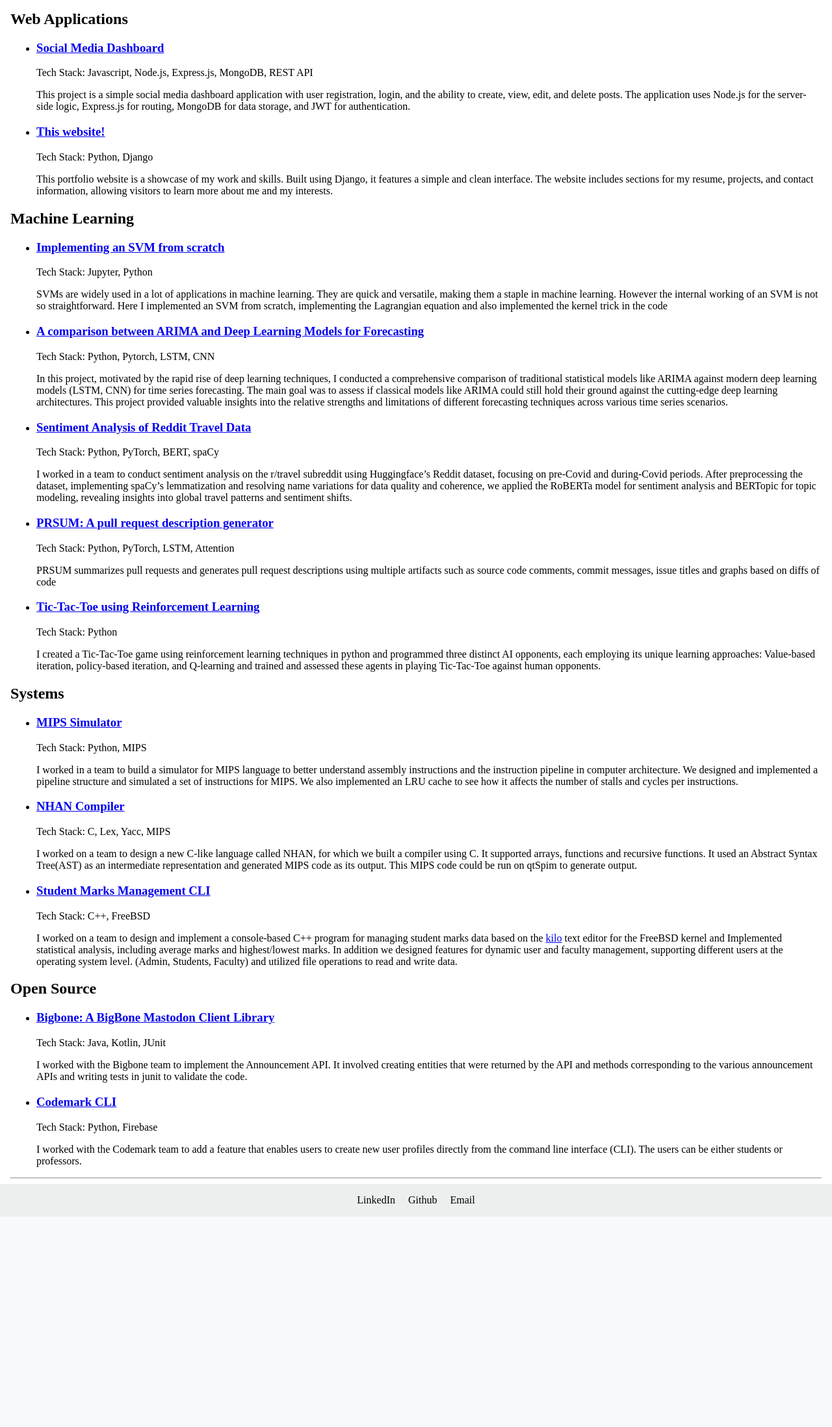
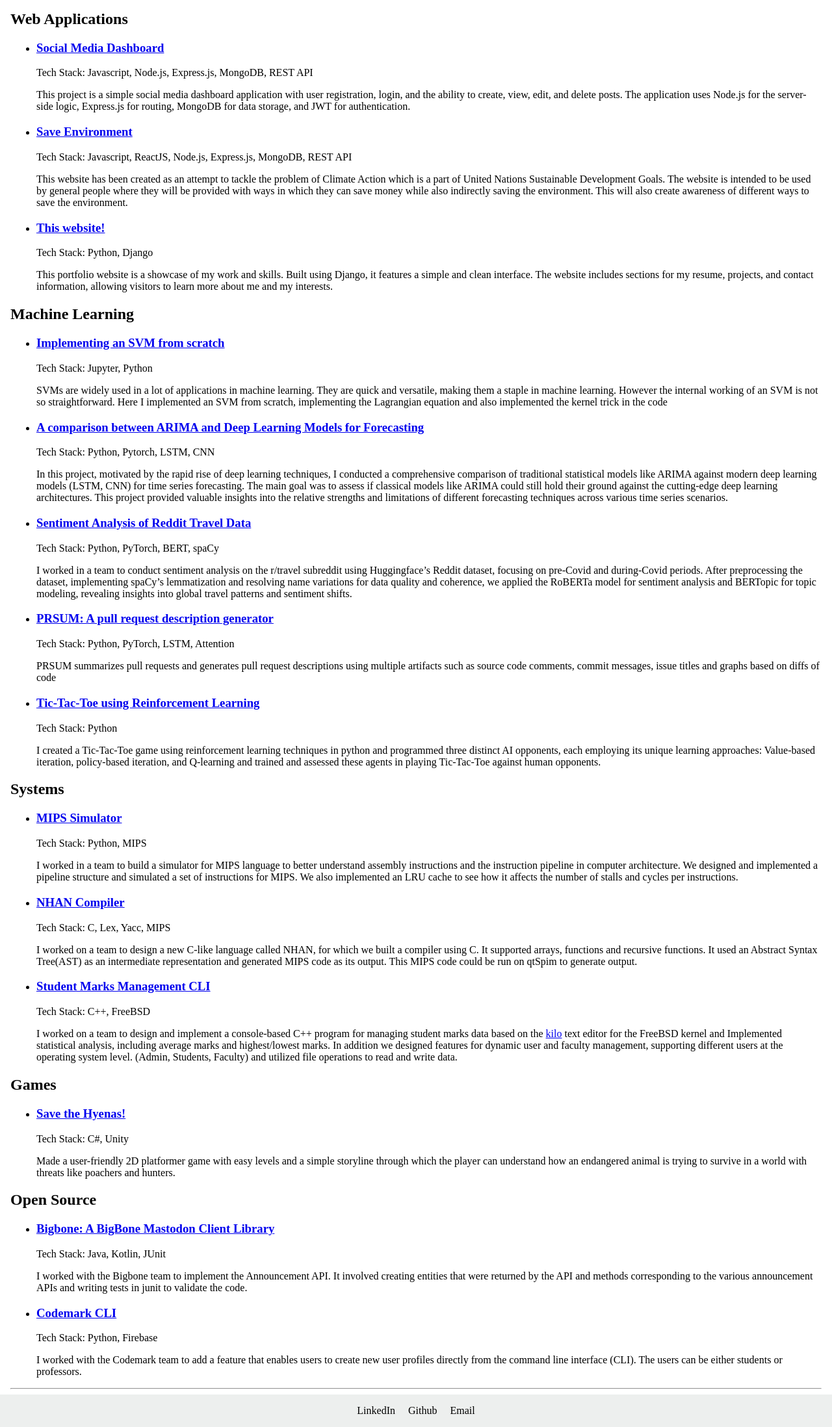
Before and after one commit to AnuraagReddy123/My-Website, a Django app: page /projects/ in a window 1280 px wide. Shown: the part 186-2382 px from the top of the page at 65% size. Before the commit the page ends 2058 px from the top, so only its background shows below. Run offline with Django 5.2, Linux system fonts and the light colour scheme.

Commit message:
Added some more projects

```diff
--- a/mywebsite/templates/projects.html
+++ b/mywebsite/templates/projects.html
@@ -21,6 +21,21 @@
         and the ability to create, view, edit, and delete posts. The application uses Node.js for
         the server-side logic, Express.js for routing, MongoDB for data storage, and JWT for
         authentication.
+      </p>
+    </li>
+    <li>
+      <h3>
+        <a href="https://github.com/AnuraagReddy123/Save-Environment" target="_blank">
+          Save Environment
+        </a>
+      </h3>
+      <p>Tech Stack: Javascript, ReactJS, Node.js, Express.js, MongoDB, REST API</p>
+      <p>
+        This website has been created as an attempt to tackle the problem of Climate Action which is
+        a part of United Nations Sustainable Development Goals. The website is intended to be used
+        by general people where they will be provided with ways in which they can save money while
+        also indirectly saving the environment. This will also create awareness of different ways to
+        save the environment.
       </p>
     </li>
     <li>
@@ -173,6 +188,22 @@
   </ul>
 </div>
 <div>
+  <h2>Games</h2>
+  <ul>
+    <li>
+      <h3>
+        <a href="https://simmer.io/@AVortex74/save-hyenas" target="_blank">Save the Hyenas!</a>
+      </h3>
+      <p>Tech Stack: C#, Unity</p>
+      <p>
+        Made a user-friendly 2D platformer game with easy levels and a simple storyline through
+        which the player can understand how an endangered animal is trying to survive in a world
+        with threats like poachers and hunters.
+      </p>
+    </li>
+  </ul>
+</div>
+<div>
   <h2>Open Source</h2>
   <ul>
     <li>
```
Also changed, not shown: mywebsite/templates/home.html (+7 -5 lines).
